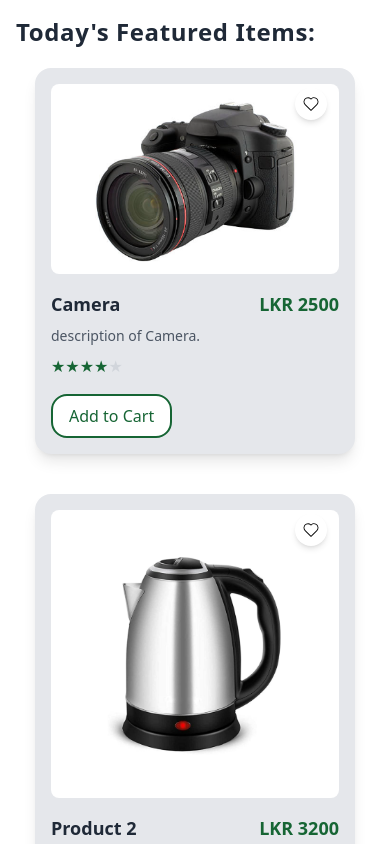
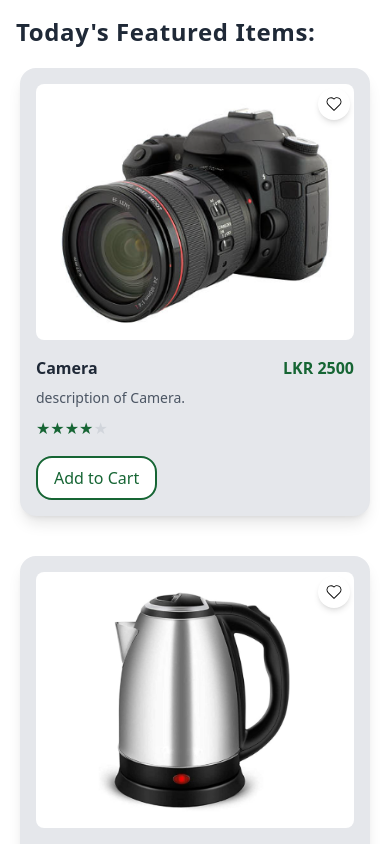
Before and after one commit to ManurangaJay/Home-Page, a Next.js app: page /homepage in a window 390 px wide. Shown: the top 844 px of the page. Built offline with nearby package versions, Linux system fonts and the light colour scheme.

Commit message:
Product card respensiveness

```diff
--- a/app/components/ProductCard.tsx
+++ b/app/components/ProductCard.tsx
@@ -1,7 +1,6 @@
 import React, { useState } from "react";
 import Image, { StaticImageData } from "next/image";
 import { CiHeart } from "react-icons/ci";
-import { FaHeart } from "react-icons/fa";
 import AddToCart from "./AddToCart";
 
 interface ProductCardProps {
@@ -46,10 +45,10 @@ const ProductCard: React.FC<ProductCardProps> = ({
   };
 
   return (
-    <div className="bg-gray-200 p-4 rounded-2xl w-80 shadow-lg relative">
+    <div className="bg-gray-200 p-4 rounded-2xl shadow-lg relative w-full sm:w-80">
       <button
         onClick={handleFavoriteClick}
-        className="absolute top-5 right-7 w-8 h-8 flex items-center justify-center bg-white rounded-full shadow-md"
+        className="absolute top-5 right-5 w-8 h-8 flex items-center justify-center bg-white rounded-full shadow-md"
       >
         <CiHeart
           className={`text-xl transition-colors ${
@@ -58,7 +57,7 @@ const ProductCard: React.FC<ProductCardProps> = ({
         />
       </button>
 
-      <div className="w-full h-50 bg-gray-300 rounded-lg overflow-hidden">
+      <div className="w-full h-64 sm:h-56 bg-gray-300 rounded-lg overflow-hidden">
         <Image
           src={image}
           alt={name}
@@ -67,16 +66,20 @@ const ProductCard: React.FC<ProductCardProps> = ({
           height={192}
         />
       </div>
+
       <div className="flex justify-between mt-4">
-        <h3 className="text-lg font-bold text-gray-800">{name}</h3>
-        <span className="text-lg font-semibold text-green-800">
+        <h3 className="text-base sm:text-lg font-bold text-gray-800">{name}</h3>
+        <span className="text-base sm:text-lg font-semibold text-green-800">
           LKR {price}
         </span>
       </div>
       <p className="text-sm text-gray-600 mt-2">{description}</p>
       <div className="mt-2">{renderStars(rating)}</div>
       <div className="mt-4">
-        <AddToCart onClick={handleAddToCart} />
+        <AddToCart
+          onClick={handleAddToCart}
+          className="w-full py-2 sm:py-3 text-sm sm:text-base"
+        />
       </div>
     </div>
   );
```
Also changed, not shown: public/images/Table_Fan.jpg, public/images/Watch.jpg.
